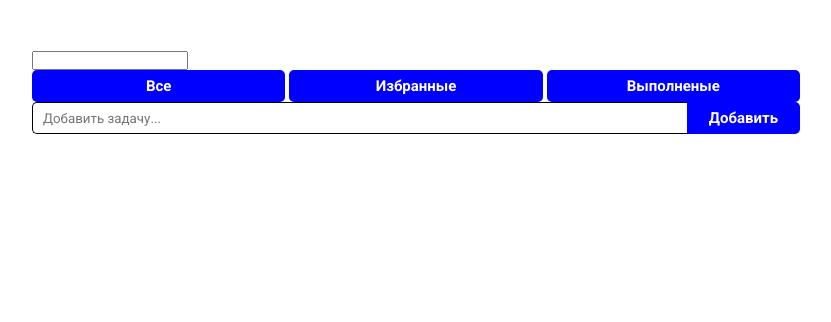
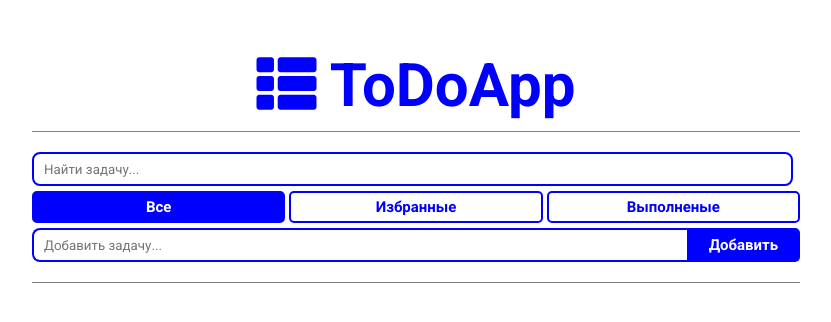
Before and after one commit to SuvStreet/React_HomeWork1_ORmedia, a plain HTML site: page index.html in a window 1280 px wide. Both pictures are taken after a click on the button "Все". Shown: the whole page, without its empty margins (224-1055 px from the left). Drawn offline with Linux system fonts and the light colour scheme.

Commit message:
add search logo style

```diff
--- a/printTask.js
+++ b/printTask.js
@@ -8,19 +8,23 @@ function tasks(task, favorit, done) {
 }
 
 let locStor;
-//let search;
+let nameApp;
+let search;
 let filterTask;
 let taskDone;
 let printTask;
 let task;
+let countTask;
 
 document.addEventListener("DOMContentLoaded", () => {
     locStor = new LocStor("saveTask");
-    //search = new Search();
+    nameApp = new NameApp();
+    search = new Search();
     filterTask = new FilterTask();
     printTask = new PrintTask(".wrapperAplication");
     taskDone = new TaskDone();
     task = new Task(".wrapperAplication");
+
 });
 
 class LocStor {
@@ -38,14 +42,7 @@ class LocStor {
             }
         }
         else {
-            /* for (let i = 0; i <= 5; i++) {
-                allTasks = new tasks(i, false, false);
-                arrTasks.push(allTasks);
-            } */
-            localStorage.setItem(
-                this.nameKeyLS,
-                JSON.stringify(arrTasks)
-            );
+            this.saveLocStor(arrTasks);
         }
     }
 
@@ -64,8 +61,7 @@ class PrintTask {
     }
 
     createTask() {
-        let containerTasks = this.containerTasks //document.querySelector('.wrapperAplication');
-        //console.log(containerTasks);
+        let containerTasks = this.containerTasks;
         let wrapper = document.querySelector("#slot");
 
         if (wrapper !== null) {
@@ -80,28 +76,17 @@ class PrintTask {
 
         for (let i = 0; i < arrTasks.length; i++) {
             this.createPrintTask(i, wrapper);
-            /*  //console.log(1);
-             wrapper.innerHTML +=
-                 `<div class="wrapperTask">
-                     <div class="task" id="taskID${i}"><span id="nameTask${i}"
-                         style="text-decoration: ${arrTasks[i].done === true ? "line-through" : "none"}; font-weight: ${arrTasks[i].favorit === true ? "700" : "400"}; color: ${arrTasks[i].favorit === true ? "blue" : "black"};">${arrTasks[i].task}</span></div>
-                     <div class="wrapperRemoveFavorites">
-                         <button class="buttonRemove" id="delBtn${i}">
-                             <i class="fas fa-trash-alt"></i>
-                         </button>
-                         <button class="buttonFavorites" id="favBtn${i}">
-                             <i class="fas fa-star"></i>
-                         </button>
-                     </div>
-                 </div>`; */
         }
     }
 
     createPrintTask(i, wrapper) {
         wrapper.innerHTML +=
             `<div class="wrapperTask" id="wrapperTaskID${i}">
-                    <div class="task" id="taskID${i}"><span id="nameTask${i}"
-                        style="text-decoration: ${arrTasks[i].done === true ? "line-through" : "none"}; font-weight: ${arrTasks[i].favorit === true ? "700" : "400"}; color: ${arrTasks[i].favorit === true ? "blue" : "black"};">${arrTasks[i].task}</span></div>
+                <div class="task" id="taskID${i}" style="font-weight: ${arrTasks[i].favorit === true ? "700" : "400"}; color: ${arrTasks[i].favorit === true ? "blue" : "black"};">
+                    <span class="taskInSpan" id="nameTask${i}"style="text-decoration: ${arrTasks[i].done === true ? "line-through" : "none"};">
+                        ${arrTasks[i].task}
+                    </span>
+                </div>
                 <div class="wrapperRemoveFavorites">
                     <button class="buttonRemove" id="delBtn${i}">
                         <i class="fas fa-trash-alt"></i>
@@ -121,26 +106,26 @@ class TaskDone {
 
     strike() {
         for (let i = 0; i < arrTasks.length; i++) {
-            //console.log(1);
             this.printStrike(i);
         }
     }
 
     printStrike(i) {
-        //console.log(document.querySelector(`#taskID${i}`));
+        let countDone = 0;
         document.getElementById(`taskID${i}`).addEventListener('click', () => {
-            /* console.log(`nameTask${i}`);
-            console.log(event.target.getAttribute(`id`)); */
+            document.querySelector('#aliveSearch').value = "";
             if (arrTasks[i].done === true) {
                 document.getElementById(`nameTask${i}`).style.textDecoration = 'none';
                 arrTasks[i].done = false;
-                localStorage.setItem("saveTask", JSON.stringify(arrTasks));
+                locStor.saveLocStor(arrTasks);
+                //countDone++;
+                //countTask.printCount(countDone);
             }
             else {
                 document.getElementById(`nameTask${i}`).style.textDecoration = 'line-through';
                 arrTasks[i].done = true;
-                console.log(arrTasks);
-                localStorage.setItem("saveTask", JSON.stringify(arrTasks));
+                locStor.saveLocStor(arrTasks);
+                //countTask.printCount(countDone--);
             }
         })
     }
@@ -161,10 +146,12 @@ class Task {
         let div = document.createElement("div");
         div.setAttribute("class", "wrapperInputTask");
 
-        div.innerHTML =
+        div.innerHTML +=
             `<input class="inputTask" type="text" placeholder="Добавить задачу..." />
             <button class="addBtn" id="addBtn"><span>Добавить</span></button>`;
         wrapper.appendChild(div);
+
+        //countTask = new CountTask();
     }
 
     add() {
@@ -180,6 +167,8 @@ class Task {
         })
 
         function print() {
+            document.querySelector('#aliveSearch').value = "";
+            search.workSerch();
             if (document.querySelector(".inputTask").value.trim() === "") {
                 console.log("ну ну!");
             }
@@ -209,19 +198,6 @@ class Task {
         }
     }
 
-    /* printRemove(i) {
-        document.querySelector(`#delBtn${i}`).addEventListener('click', () => {
-            arrTasks.splice(i, 1);
-            locStor.saveLocStor(arrTasks);
-            //document.querySelector("#slot").wrapper.innerHTML = "";
-            printTask.createPrintTask(i, document.querySelector("#slot"));
-            taskDone.printStrike(i);
-            task.printRemove(i);
-            task.printFavorites(i);
-            //console.log(arrTasks);
-        })
-    } */
-
     favorites() {
         for (let i = 0; i < arrTasks.length; i++) {
             this.printFavorites(i);
@@ -230,10 +206,8 @@ class Task {
 
     printFavorites(i) {
         document.querySelector(`#favBtn${i}`).addEventListener('click', (event) => {
+            document.querySelector('#aliveSearch').value = "";
             let nameTask = document.getElementById(`nameTask${i}`);
-
-            //console.log(nameTask);
-
             if (arrTasks[i].favorit === true) {
                 arrTasks[i].favorit = false;
                 locStor.saveLocStor(arrTasks);
@@ -264,7 +238,7 @@ class FilterTask {
 
         divFilter.innerHTML +=
             `<div class="filterButton">
-                <button class="allFilterBtn" id="allFilterBtn">Все</button>
+                <button class="allFilterBtn" id="allFilterBtn" autofocus>Все</button>
                 <button class="favoritFilterBtn" id="favoritFilterBtn">Избранные</button>
                 <button class="doneFilterBtn" id="doneFilterBtn">Выполненые</button>
             </div>`;
@@ -272,13 +246,11 @@ class FilterTask {
 
     pressAll() {
         document.getElementById("allFilterBtn").addEventListener("click", () => {
+            document.querySelector('#aliveSearch').value = "";
             let wrapper = document.querySelector("#slot");
             wrapper.innerHTML = "";
             for (let i = 0; i < arrTasks.length; i++) {
-
-                //console.log(wrapper);
                 printTask.createPrintTask(i, wrapper);
-
             }
             taskDone.strike();
             task.remove();
@@ -288,6 +260,7 @@ class FilterTask {
 
     pressFavorit() {
         document.getElementById("favoritFilterBtn").addEventListener("click", () => {
+            document.querySelector('#aliveSearch').value = "";
             let wrapper = document.querySelector("#slot");
             wrapper.innerHTML = "";
             this.eventBtnFavoritInFilter(wrapper);
@@ -331,6 +304,7 @@ class FilterTask {
 
     pressDone() {
         document.getElementById("doneFilterBtn").addEventListener("click", () => {
+            document.querySelector('#aliveSearch').value = "";
             let wrapper = document.querySelector("#slot");
             wrapper.innerHTML = "";
             this.eventBtnDoneInFilter(wrapper);
@@ -374,66 +348,81 @@ class FilterTask {
     }
 }
 
-
-
 class Search {
     constructor() {
         this.paintInputSearch();
-        //this.workSerch();
     }
 
     paintInputSearch() {
         let divInputSearch = document.querySelector('.wrapperAplication');
-
-        divInputSearch.innerHTML =
+        divInputSearch.innerHTML +=
             `<div class="inputAliveSearch">
-                <input type="text" class="aliveSearch" id="aliveSearch" />
+                <input type="text" class="aliveSearch" id="aliveSearch" placeholder="Найти задачу..." oninput=search.workSerch() />
             </div>`;
-
-        this.workSerch();
     }
 
     workSerch() {
-        //console.log(1);
-        let temp = document.getElementById('aliveSearch');
-        temp.oninput = function () {
-            console.log(temp.value);
-        }
-
-
-
-        /* document.querySelector('#aliveSearch').oninput = function () {
-            console.log(1);
-
-            let val = this.value.trim();
-            let aliveSearchItems = document.querySelectorAll('.wrapperTask');
-
-
+        let val = document.querySelector('#aliveSearch').value.trim();
+        let aliveSearchItems = document.querySelectorAll('.taskInSpan');
 
         if (val !== '') {
             aliveSearchItems.forEach((elem) => {
+                let parentDiv1 = elem.parentNode;
                 if (elem.innerText.search(val) === -1) {
-                        elem.classList.add('hide');
+                    parentDiv1.parentNode.classList.add('hide');
+                    elem.innerHTML = elem.innerText;
                 }
                 else {
-                        elem.classList.remove('hide');
+                    parentDiv1.parentNode.classList.remove('hide');
+                    let str = elem.innerText;
+                    elem.innerHTML = this.searchBacklight(str, elem.innerText.search(val), val.length);
                 }
             });
         }
         else {
             aliveSearchItems.forEach((elem) => {
-                    elem.classList.remove('hide');
+                let parentDiv2 = elem.parentNode;
+                parentDiv2.parentNode.classList.remove('hide');
+                elem.innerHTML = elem.innerText;
             });
-            }
-        } */
         }
     }
 
-let search = new Search();
-//search.workSerch();
+    searchBacklight(string, pos, len) {
+        return string.slice(0, pos) + `<span class="backlight">` + string.slice(pos, pos + len) + `</span>` + string.slice(pos + len);
+    }
+}
 
-/* let temp = document.getElementById('aliveSearch');
-console.log(temp);
-temp.oninput = function () {
-    console.log(temp.value);
-} */
+class NameApp{
+    constructor(){
+        this.printLogoNameApp();
+    }
+
+    printLogoNameApp(){
+        let divLogoNameApp = document.querySelector('.wrapperAplication');
+
+        divLogoNameApp.innerHTML +=
+            `<div class="wrapperLogoNameApp">
+                <h1>
+                    <i class="fas fa-th-list"></i>
+                    <span>ToDoApp</span>
+                </h1>
+            </div>`;
+    }
+}
+
+class CountTask{
+    constructor(){
+        this.printCount();
+    }
+
+    printCount(variable){
+        let divprintCount = document.querySelector('.wrapperAplication');
+
+        divprintCount.innerHTML +=
+        `<div class="wrapperPrintCount">
+            <p>Количество выполненых задач: <span>${variable}</span></p>
+            <p>Количество избранных задач: <span>${variable}</span></p>
+        </div>`;
+    }
+}
--- a/style.sass
+++ b/style.sass
@@ -1,15 +1,13 @@
 *
     font-family: 'Roboto', sans-serif
-    font-weight: 400
     margin: 0
     padding: 0
     outline: none
     .wrapperAplication
         margin: 0 auto
-        max-width: 60%
+        width: 60%
+        max-width: 1440px
         margin-top: 50px
-        //height: 100vh
-        //background: aqua
         .filterButton
             display: flex
             justify-content: space-between
@@ -18,11 +16,14 @@
                 width: 33%
                 padding: 5px
                 height: 32px
-                border: 0
+                border: 2px solid blue
                 cursor: pointer
-                color: white
-                background: blue
+                color: blue
+                background: white
                 border-radius: 5px
+                &:focus
+                    color: white
+                    background: blue
             .allFilterBtn, .favoritFilterBtn, .doneFilterBtn
                 font-size: 15px
                 font-weight: 700
@@ -34,9 +35,15 @@
             border: 2px solid blue
             border-radius: 8px
             margin: 5px 0
+            &:last-child
+                margin-bottom: 0
             .task
                 cursor: pointer
                 font-size: 20px
+                .taskInSpan
+                    .backlight
+                        color: white
+                        background: blue
             .wrapperRemoveFavorites
 
                 button
@@ -57,18 +64,22 @@
         justify-content: space-between
         align-items: center
         width: 100%
+        border-bottom: 1px solid grey
+        padding-bottom: 15px
+        margin-bottom: 20px
         .inputTask
             width: 84%
             padding: 0px 10px
-            border: 1px solid black
+            border: 2px solid blue
             height: 30px
-            border-radius: 5px
+            margin: 5px 0
+            border-radius: 8px
             border-top-right-radius: 0
             border-bottom-right-radius: 0
             border-right: 0
         .addBtn
             width: 15%
-            height: 32px
+            height: 34px
             cursor: pointer
             border: 0
             background: blue
@@ -80,6 +91,32 @@
             span
                 font-size: 15px
                 font-weight: 700
-
+    .inputAliveSearch
+        .aliveSearch
+            width: 96%
+            height: 30px
+            padding: 0 10px
+            border: 2px solid blue
+            border-radius: 8px
+            margin: 5px 0
+    .wrapperLogoNameApp
+        display: flex
+        justify-content: center
+        align-items: center
+        border-bottom: 1px solid grey
+        padding-bottom: 10px
+        margin-bottom: 15px
+        h1
+            color: blue
+            font-size: 60px
+            font-weight: 700
+    .wrapperPrintCount
+        display: flex
+        flex-direction: column
+        justify-content: center
+        align-items: center
+        p
+            font-size: 18px
+            padding: 5px 0
 .hide
-    display: none
+    display: none !important
```
Also changed, not shown: index.html (+0 -9 lines), style.min.css, 1 other file. Lines whose indentation alone changed are shown as unchanged.
